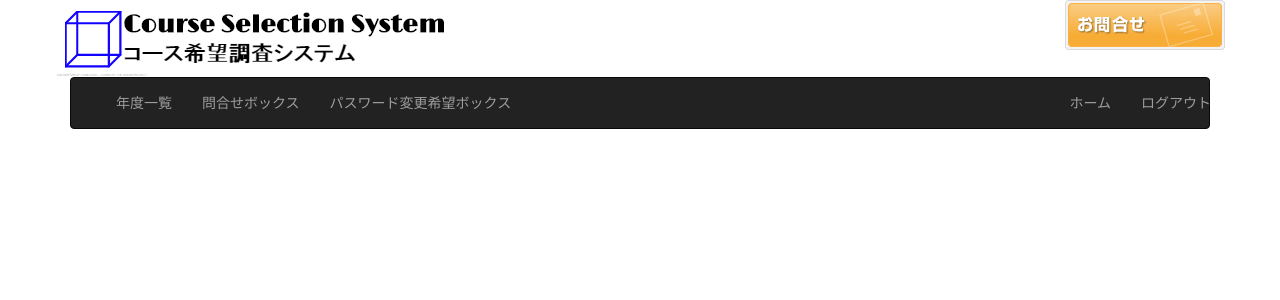
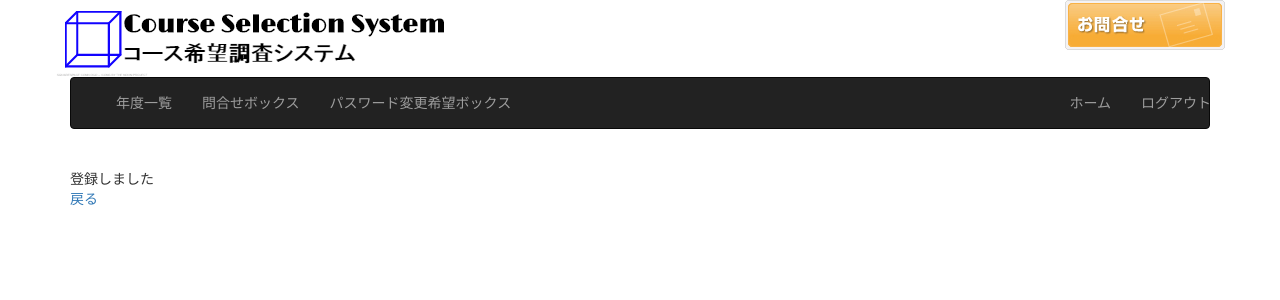
Before and after one commit to annakawaguchi5/css, a PHP site: page /user_add_do.php?year=1 in a window 1280 px wide. Shown: the top 300 px of the page. Run offline with PHP 8.4, Linux system fonts and the light colour scheme; the visitor is signed in with stand-in values (Sample User, id 1); data that the repository does not hold is empty; some libraries are stand-ins or nearby versions.

Commit message:
no message

```diff
--- a/db_inc.php
+++ b/db_inc.php
@@ -1,6 +1,6 @@
 <?php
 ////////////////////////////////////////////
-//$env = "run"; // 公開用サーバのDBへ接続。この行をコメントアウトすると、開発環境となる
+$env = "run"; // 公開用サーバのDBへ接続。この行をコメントアウトすると、開発環境となる
 /*cas用
  * if (isset($env) and $env==="run"){
 	$conn = mysql_connect("localhost","k14jk037","joho2016");
--- a/importCsv_do.php
+++ b/importCsv_do.php
@@ -184,5 +184,6 @@ if (is_uploaded_file($_FILES["csvfile"]["tmp_name"])) {
 		}
 	}
 }
+echo '<p><a href="year.php">戻る</a>';
 
 include('page_footer.php');?>
--- a/user_add_do.php
+++ b/user_add_do.php
@@ -41,6 +41,8 @@ if($_SESSION['urole']==9){
 		$rs = mysql_query($sql, $conn);
 		if (!$rs)die ('エラー: ' . mysql_error());
 	}
+	echo "登録しました";
+	echo '<p><a href="year.php">戻る</a>';
 }else{
 	echo '<h1 style="color:red">警告：あなたの権限ではこの機能を使えません。</h1>';
 }
--- a/user_delete_do.php
+++ b/user_delete_do.php
@@ -15,8 +15,9 @@ WHERE tb_user.uid='$user'";
 		if (!$rs) die ('エラー: ' . mysql_error());
 		$deleteid = "";
 		$deleteid=$deleteid.$user.'<br>';
+	echo '<h2>' . $deleteid . 'を削除しました</h2>';
 	}
-	echo '<h2>' . $deleteid . 'を削除しました</h2>';
+
 	echo '<a href="year.php">戻る</a>';
 }else{
 	echo '<h2>削除するユーザIDが与えられていません</h2>';
```
